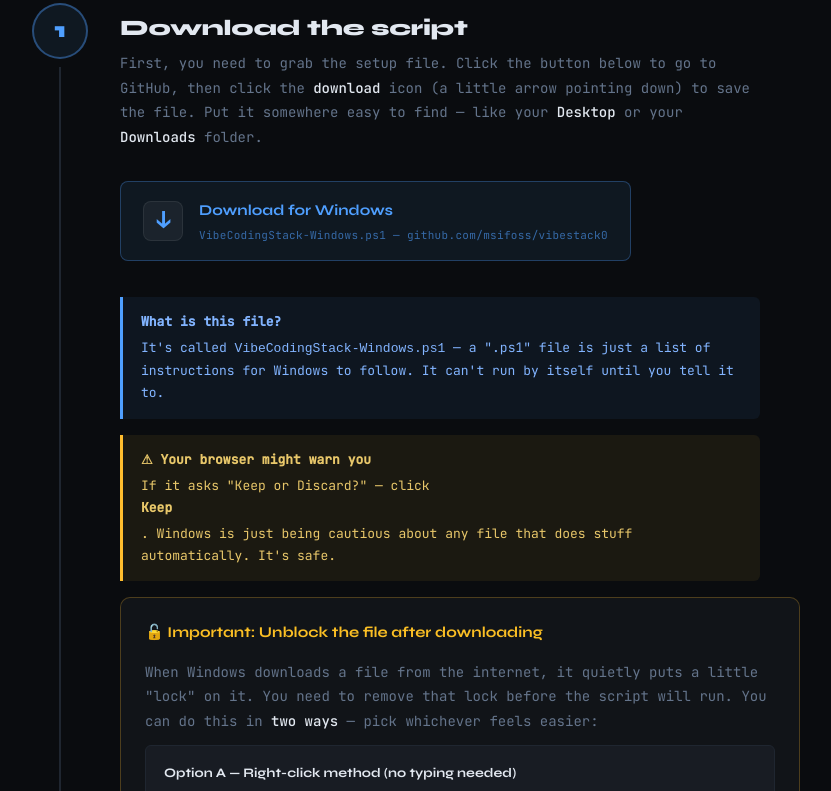
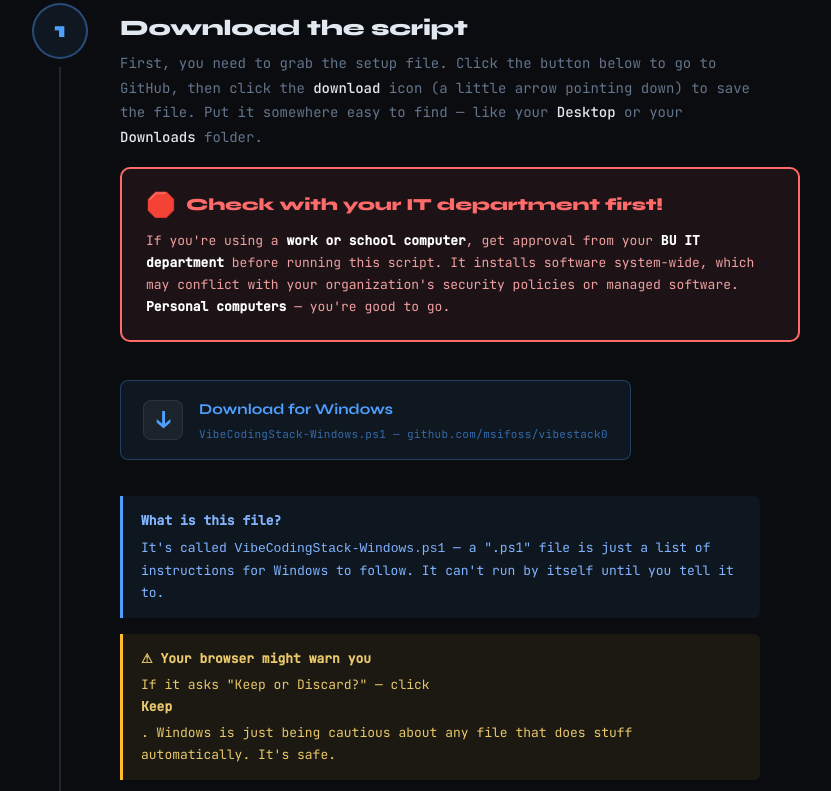
Before and after one commit to msifoss/vibestack0, a plain HTML site: page docs/index.html in a window 1280 px wide. Shown: the part 840-1631 px from the top of the page, without its empty margins (276-1107 px from the left). Drawn offline with Linux system fonts and the light colour scheme.

Commit message:
Add IT department approval warning before download buttons
Adds a vibrant, pulsing red-bordered warning box before both the
Windows and macOS script download buttons, reminding users on work
or school computers to get BU IT department approval first.

Co-Authored-By: Claude Opus 4.6 <noreply@anthropic.com>

```diff
--- a/docs/index.html
+++ b/docs/index.html
@@ -471,6 +471,50 @@
     letter-spacing: 0.02em;
   }
 
+  /* ─── IT APPROVAL WARNING ─── */
+  .it-warning {
+    background: rgba(255,107,107,0.08);
+    border: 2px solid var(--accent3);
+    border-radius: 10px;
+    padding: 22px 24px;
+    margin: 0 0 24px;
+    max-width: 680px;
+    animation: warning-pulse 2.5s ease-in-out infinite;
+  }
+
+  @keyframes warning-pulse {
+    0%, 100% { border-color: var(--accent3); box-shadow: 0 0 0 0 rgba(255,107,107,0); }
+    50% { border-color: #ff4444; box-shadow: 0 0 18px rgba(255,107,107,0.15); }
+  }
+
+  .it-warning-header {
+    display: flex;
+    align-items: center;
+    gap: 10px;
+    margin-bottom: 10px;
+  }
+
+  .it-warning-icon {
+    font-size: 24px;
+    line-height: 1;
+  }
+
+  .it-warning-title {
+    font-family: 'Syne', sans-serif;
+    font-size: 17px;
+    font-weight: 800;
+    color: var(--accent3);
+    letter-spacing: -0.01em;
+  }
+
+  .it-warning-body {
+    color: #f0a0a0;
+    font-size: 13px;
+    line-height: 1.7;
+  }
+
+  .it-warning-body strong { color: #fff; font-weight: 600; }
+
   @media (max-width: 900px) {
     .os-divider { padding: 0 24px; }
     .big-step { grid-template-columns: 48px 1fr; gap: 0 16px; }
@@ -558,6 +602,16 @@
             <p class="big-step-explain">
               First, you need to grab the setup file. Click the button below to go to GitHub, then click the <strong>download</strong> icon (a little arrow pointing down) to save the file. Put it somewhere easy to find — like your <strong>Desktop</strong> or your <strong>Downloads</strong> folder.
             </p>
+
+            <div class="it-warning">
+              <div class="it-warning-header">
+                <span class="it-warning-icon">🛑</span>
+                <span class="it-warning-title">Check with your IT department first!</span>
+              </div>
+              <div class="it-warning-body">
+                If you're using a <strong>work or school computer</strong>, get approval from your <strong>BU IT department</strong> before running this script. It installs software system-wide, which may conflict with your organization's security policies or managed software. <strong>Personal computers</strong> — you're good to go.
+              </div>
+            </div>
 
             <a href="https://github.com/msifoss/vibestack0/blob/master/VibeCodingStack-Windows.ps1" target="_blank" class="dl-btn dl-btn-win">
               <span class="dl-icon">↓</span>
@@ -809,6 +863,16 @@
             <p class="big-step-explain">
               First, grab the setup file. Click the button below to go to GitHub, then click the <strong>download</strong> icon to save the file. Your <strong>Desktop</strong> or <strong>Downloads</strong> folder both work great.
             </p>
+
+            <div class="it-warning">
+              <div class="it-warning-header">
+                <span class="it-warning-icon">🛑</span>
+                <span class="it-warning-title">Check with your IT department first!</span>
+              </div>
+              <div class="it-warning-body">
+                If you're using a <strong>work or school computer</strong>, get approval from your <strong>BU IT department</strong> before running this script. It installs software system-wide, which may conflict with your organization's security policies or managed software. <strong>Personal computers</strong> — you're good to go.
+              </div>
+            </div>
 
             <a href="https://github.com/msifoss/vibestack0/blob/master/VibeCodingStack-Mac.sh" target="_blank" class="dl-btn dl-btn-mac">
               <span class="dl-icon">↓</span>
```
